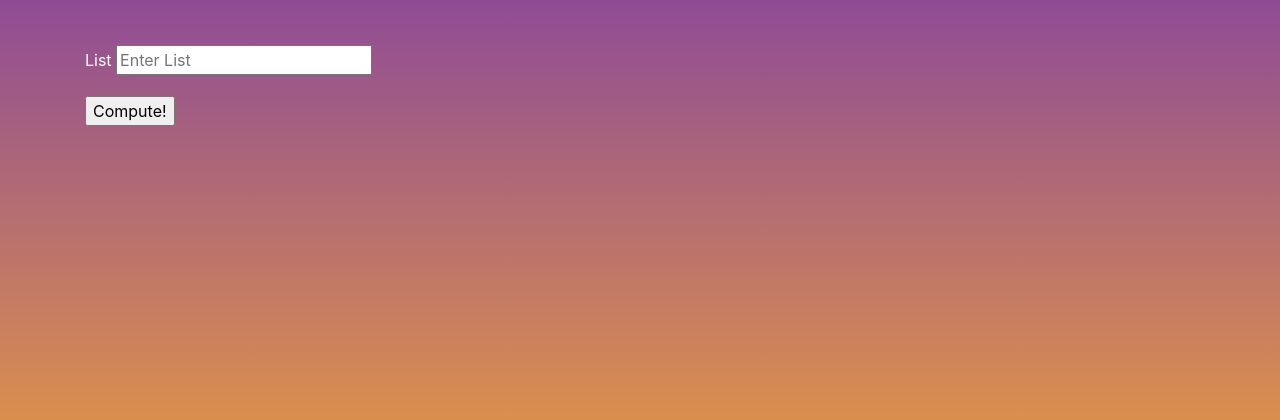
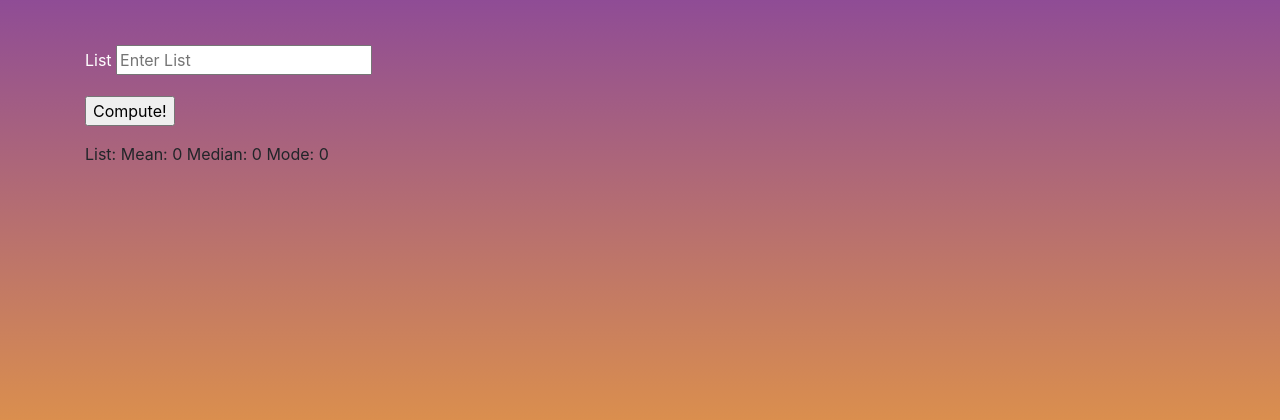
Before and after one commit to evagravin/p4-kangaroos, a Flask app: page /avaminilab/ in a window 1280 px wide. Shown: the part 267-687 px from the top of the page. Run offline with Flask 2, Linux system fonts and the light colour scheme; some libraries are stand-ins or nearby versions.

Commit message:
Ava minilab complete

```diff
--- a/TheSmack/minilabs/app.py
+++ b/TheSmack/minilabs/app.py
@@ -1,4 +1,6 @@
 from flask import Blueprint, render_template, request
+from TheSmack.minilabs.ava_minilab import math
+
 
 minilabMenu_bp = Blueprint('minilab Menu', __name__,
                            template_folder='templates',
@@ -26,9 +28,19 @@ def minilabMenu():
 
 @ava_minilab_bp.route('/' , methods=['GET', 'POST'])
 def ava_minilab():
-    if request.method=='POST':
-        print("posting")
-    return render_template("/minilabs/ava-minilab.html")
+    mean = 0
+    median = 0
+    mode = 0
+    list = ""
+    if request.method == 'POST':
+        values = request.form['list']
+        m = math()
+        m.addValues(values)
+        mean = m.getAverage()
+        median = m.getMedian()
+        mode = m.getMode()
+        list = m.getList()
+    return render_template("/minilabs/ava-minilab.html", mean=mean, median=median, mode=mode, list=list)
 
 @risa_minilab_bp.route('/')
 def risa_minilab():
--- a/main.py
+++ b/main.py
@@ -25,7 +25,7 @@ app.register_blueprint(smackDM_bp, url_prefix='/smackDM')
 app.register_blueprint(profile_bp, url_prefix='/profile')
 app.register_blueprint(searchresults_bp, url_prefix='/searchresults')
 app.register_blueprint(ava_minilab_bp, url_prefix='/avaminilab')
-app.register_blueprint(risa_minilab_bp, url_prefix='/risaminilab')
+app.register_blueprint(risa_minilab_bp, url_prefix='/risaminil  ab')
 app.register_blueprint(linda_minilab_bp, url_prefix='/lindaminilab')
 app.register_blueprint(eva_minilab_bp, url_prefix='/evaminilab')
 app.register_blueprint(minilabMenu_bp, url_prefix='/minilabmenu')
--- a/templates/minilabs/ava-minilab.html
+++ b/templates/minilabs/ava-minilab.html
@@ -16,13 +16,18 @@
     </div>
 <form method="POST" ID="myForm" action=# class="form1">
     <p>
-        <label for="Numbers" class="pt-5 text-white">List</label>
-        <input id="Numbers" name="Numbers" placeholder="Enter List" type="text" required="required">
+        <label for="list" class="pt-5 text-white">List</label>
+        <input id="list" name="list" placeholder="Enter List" type="text" required="required">
     </p>
-
     <p>
 
         <input type="submit" class="button button-primary" value="Compute!">
+    </p>
+
+    <p> List: {{list}}
+        Mean: {{mean}}
+        Median: {{median}}
+        Mode: {{mode}}
     </p>
 </form>
 </div>
```
Also changed, not shown: TheSmack/minilabs/ava-minilab.py (deleted, +0 -7 lines), TheSmack/minilabs/ava_minilab.py (added, +30 -0 lines).
